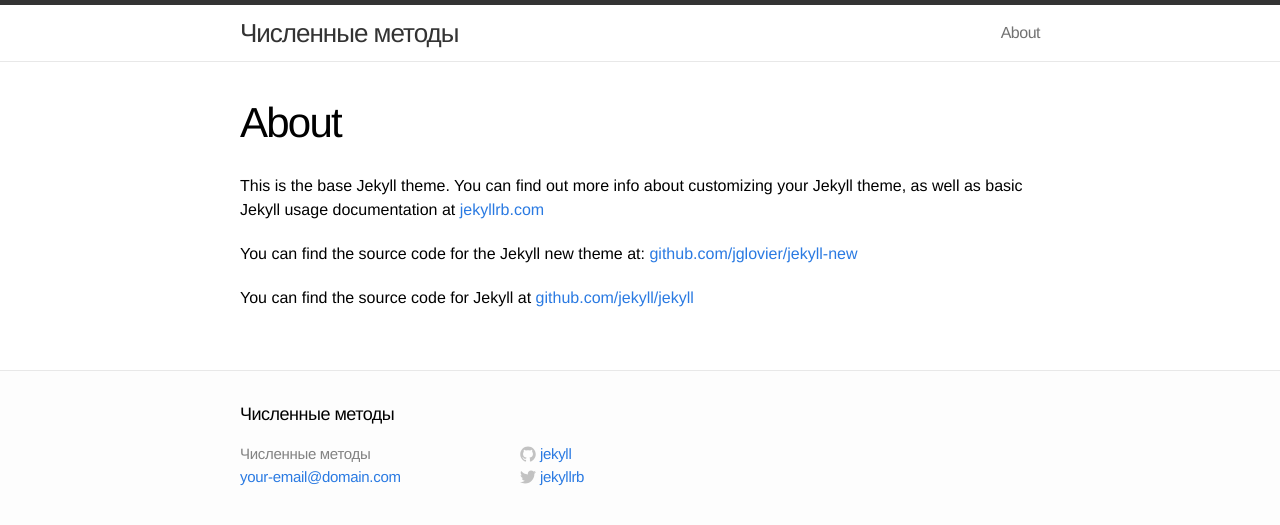
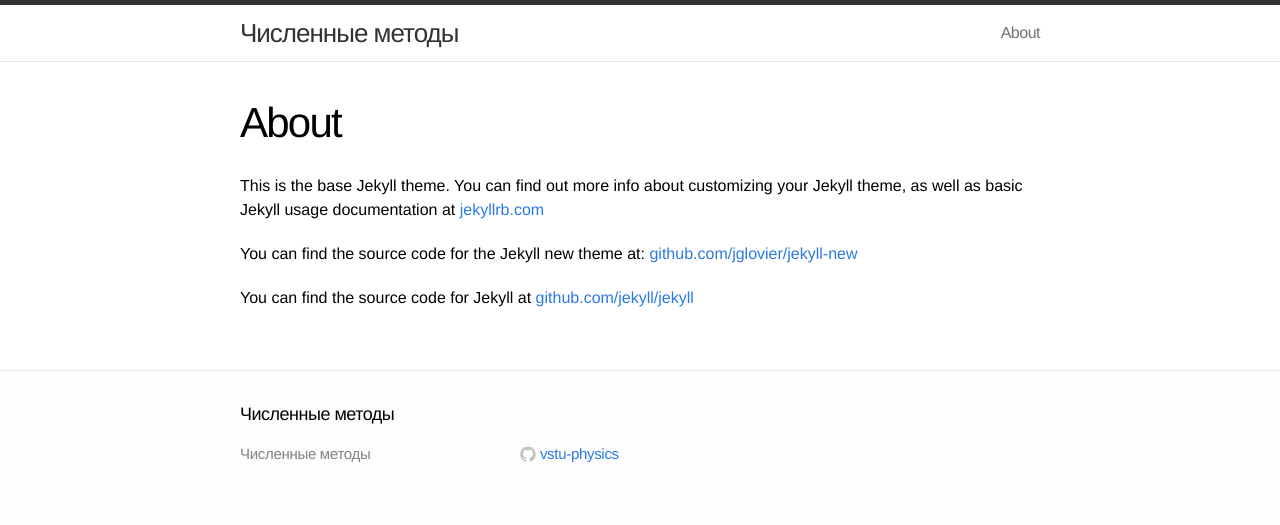
Before and after one commit to VSTU-physics/numeric-methods, a Jekyll site: the page built from about.md, in a window 1280 px wide. Shown: the top 525 px of the page. Built offline with Jekyll 4.4.1, drawn with Linux system fonts in a browser that asks for light colours.

Commit message:
убраны пустые поля в конфигурации

```diff
--- a/_config.yml
+++ b/_config.yml
@@ -1,11 +1,8 @@
 # Site settings
 title: Численные методы
-email: your-email@domain.com
-description: ""
 baseurl: "/numeric-methods"
 url: "http://vstu-physics.github.io"
-twitter_username: jekyllrb
-github_username:  jekyll
+github_username:  vstu-physics
 
 # Build settings
 markdown: kramdown
```
